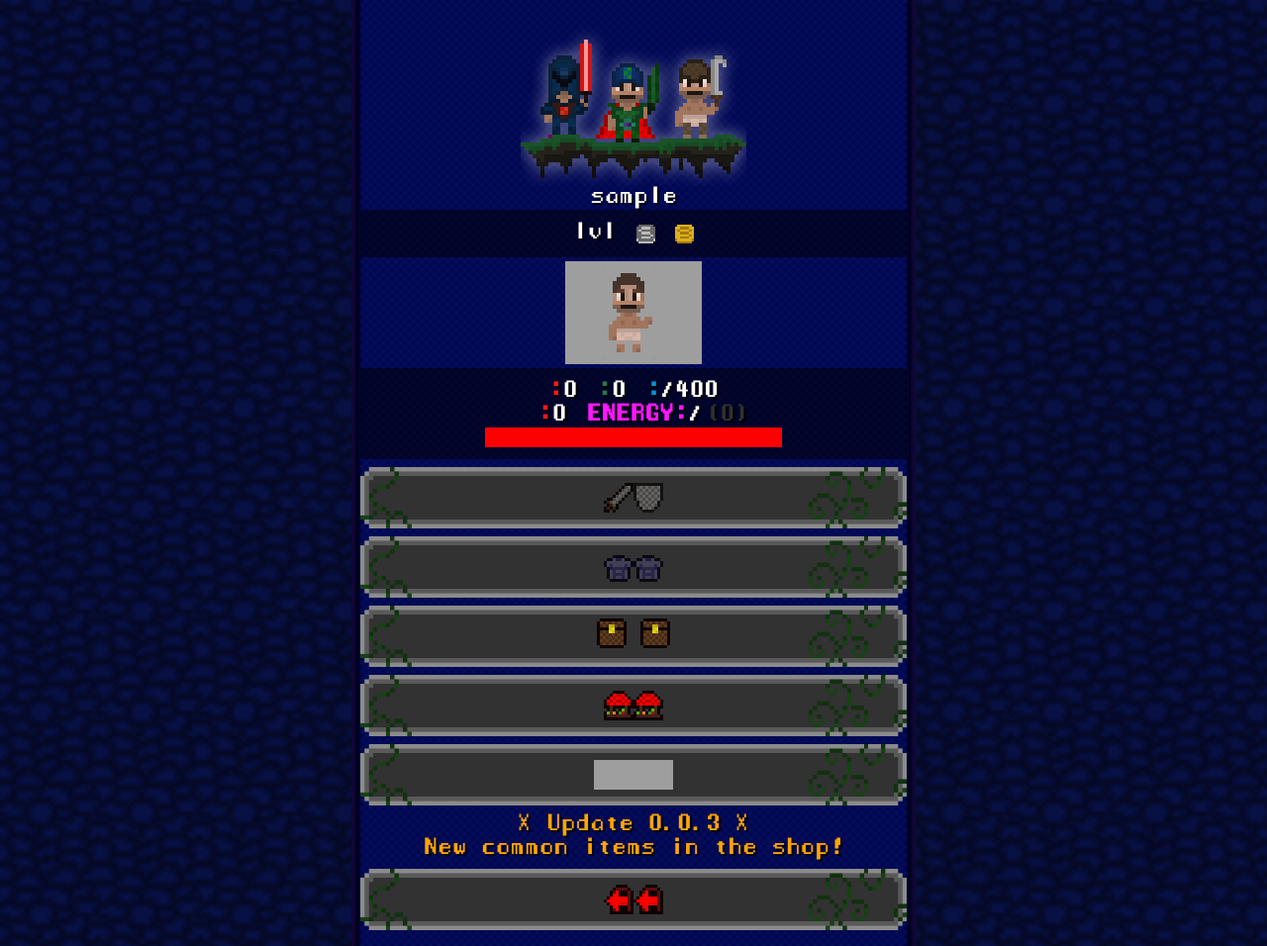
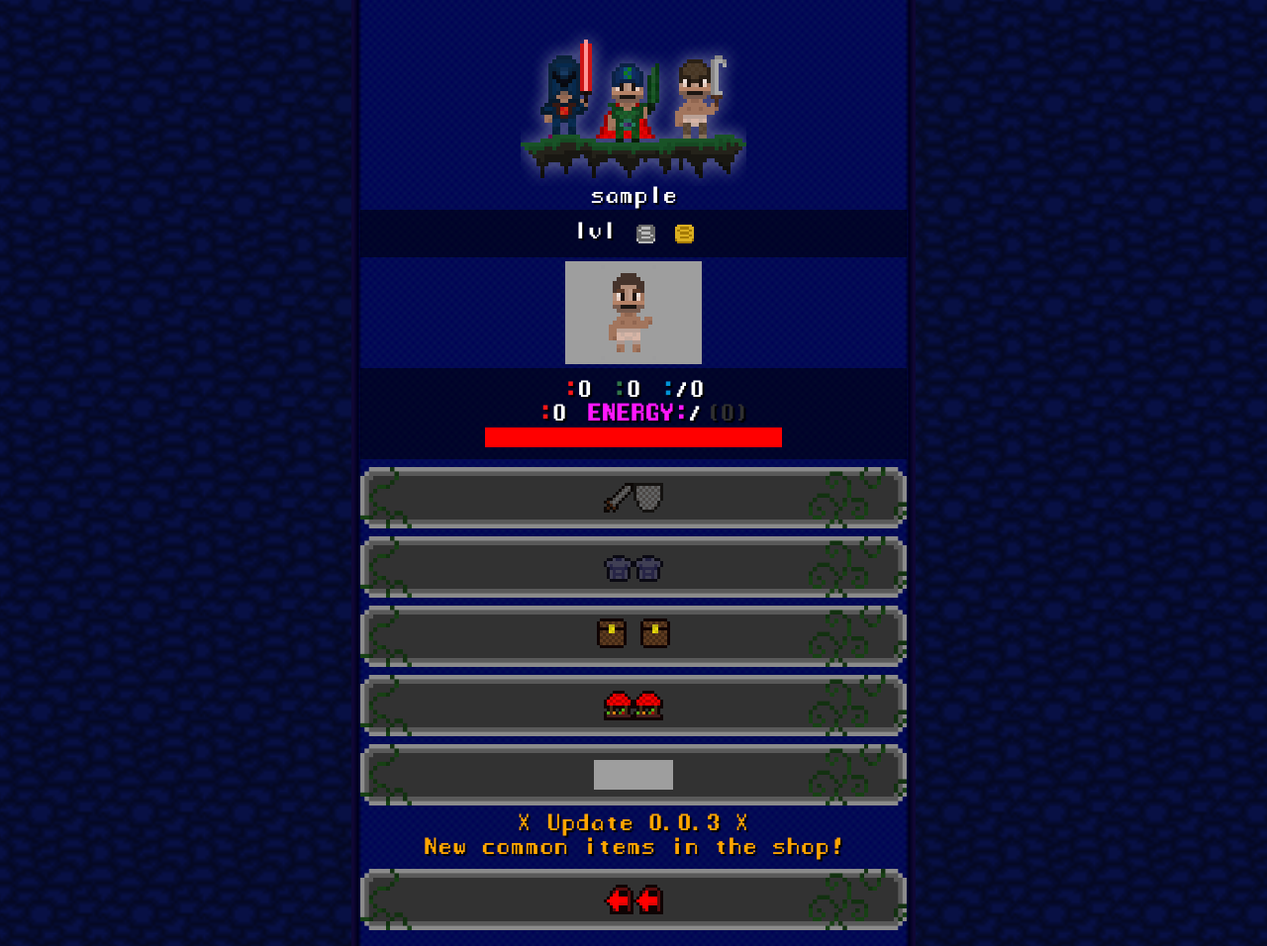
Before and after one commit to karolsw3/pixelslash, a PHP site: page / in a window 1280 px wide. Shown: the part 306-1262 px from the top of the page at 99% size. Run offline with PHP 8.4, Linux system fonts and the light colour scheme; the visitor is signed in with stand-in values (Sample User, id 1); data that the repository does not hold is empty; a stand-in replaces the project's code that opens the database connection; some libraries are stand-ins or nearby versions; grey boxes are pictures that could not be loaded.

Commit message:
Better exp system

```diff
--- a/game/user_stats.php
+++ b/game/user_stats.php
@@ -7,7 +7,7 @@
 	}
 
 	function get_max_exp($_user_lvl){ // Calculating maximum exp per lvl
-		return floor(pow(1.5,$_user_lvl)*400);
+		return floor(pow(2,$_user_lvl+1)*$_user_lvl);
 	}
 
 	if($show_short_stats == ""){
```
